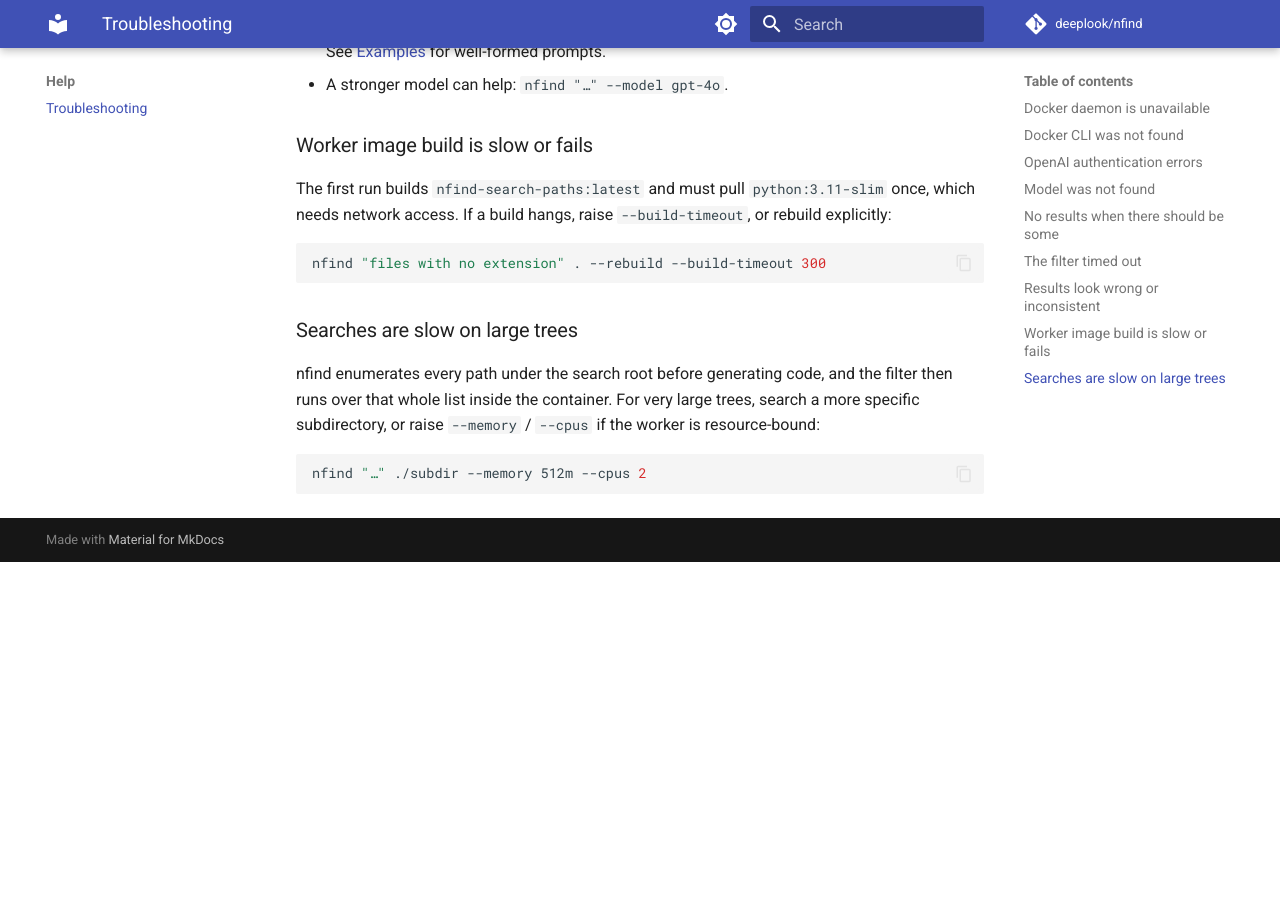
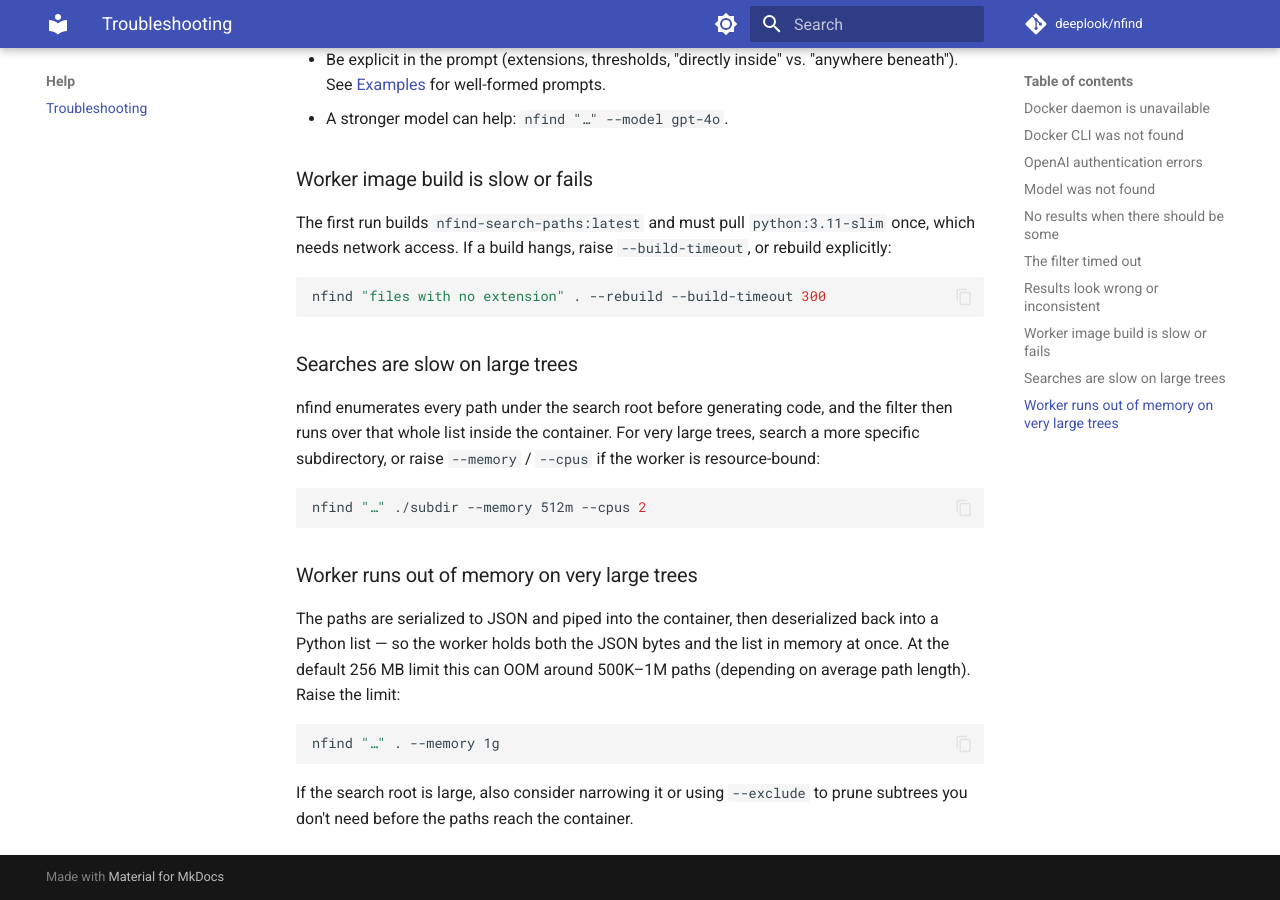
Before and after one commit to deeplook/nfind, an MkDocs documentation site: the page built from docs/troubleshooting.md, in a window 1280 px wide and 900 px high, scrolled down 2346 px. Built offline with MkDocs 1.6.1 and Material for MkDocs 9.7.7, drawn with Linux system fonts in a browser that asks for light colours; comment, search, counter and statistics services are not loaded; before the commit the page ends 2908 px from its top, so only the background shows below that; some of the changed text lies outside the part shown.

Commit message:
docs: document worker OOM on very large trees in troubleshooting

````diff
--- a/docs/troubleshooting.md
+++ b/docs/troubleshooting.md
@@ -11,6 +11,7 @@
 - [Results look wrong or inconsistent](#results-look-wrong-or-inconsistent)
 - [Worker image build is slow or fails](#worker-image-build-is-slow-or-fails)
 - [Searches are slow on large trees](#searches-are-slow-on-large-trees)
+- [Worker runs out of memory on very large trees](#worker-runs-out-of-memory-on-very-large-trees)
 
 ---
 
@@ -124,3 +125,17 @@ resource-bound:
 ```bash
 nfind "…" ./subdir --memory 512m --cpus 2
 ```
+
+### Worker runs out of memory on very large trees
+
+The paths are serialized to JSON and piped into the container, then deserialized back
+into a Python list — so the worker holds both the JSON bytes and the list in memory at
+once. At the default 256 MB limit this can OOM around 500K–1M paths (depending on
+average path length). Raise the limit:
+
+```bash
+nfind "…" . --memory 1g
+```
+
+If the search root is large, also consider narrowing it or using `--exclude` to prune
+subtrees you don't need before the paths reach the container.
````
